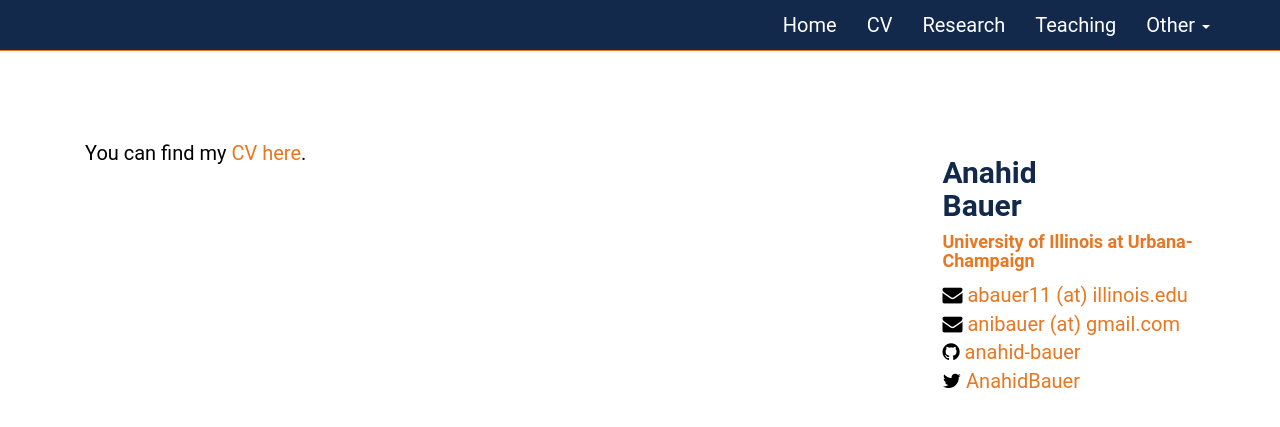
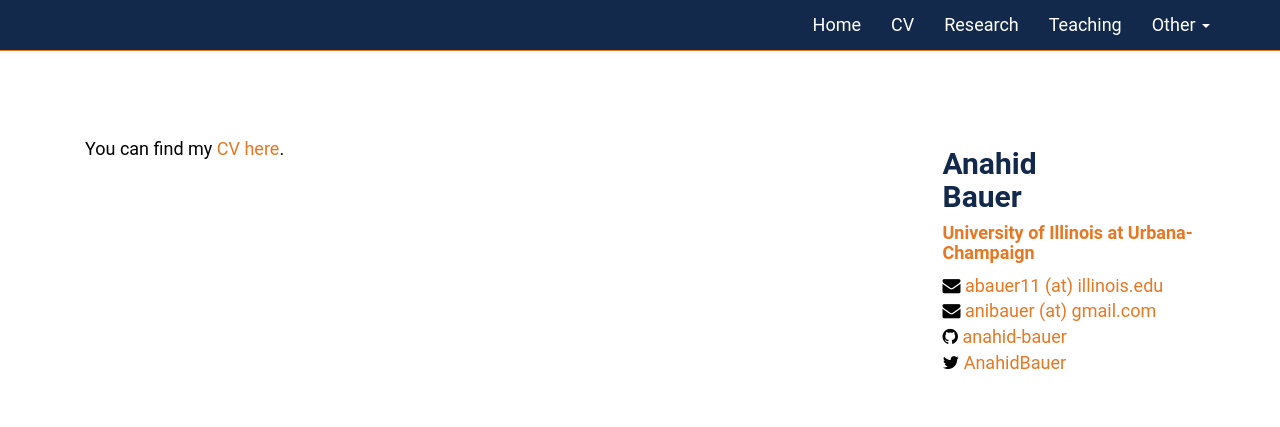
Before and after one commit to anahid-bauer/anahid-bauer.github.io, a Jekyll site: the page built from cv.md, in a window 1280 px wide. Shown: the top 427 px of the page. Built offline with Jekyll 4.4.1, drawn with Linux system fonts in a browser that asks for light colours.

Commit message:
small_changes

```diff
--- a/assets/css/ani.css
+++ b/assets/css/ani.css
@@ -4,7 +4,7 @@ body {
   font-family: 'Roboto', sans-serif;
   color: #000;
   background: #fff;
-  font-size: 20px;
+  font-size: 18px;
   padding: 50px;
   -webkit-font-smoothing: antialiased;
   -moz-osx-font-smoothing: grayscale;
```
Also changed, not shown: index.md (+1 -1 lines), trivia.md (+1 -0 lines), assets/images/cafe.jpg (added), assets/images/kitchen.jpg (added), assets/images/kitchen2.jpg (added), assets/images/puzzleoverpuzzle.JPG (added), assets/images/scream.jpg (added), 2 other files.
